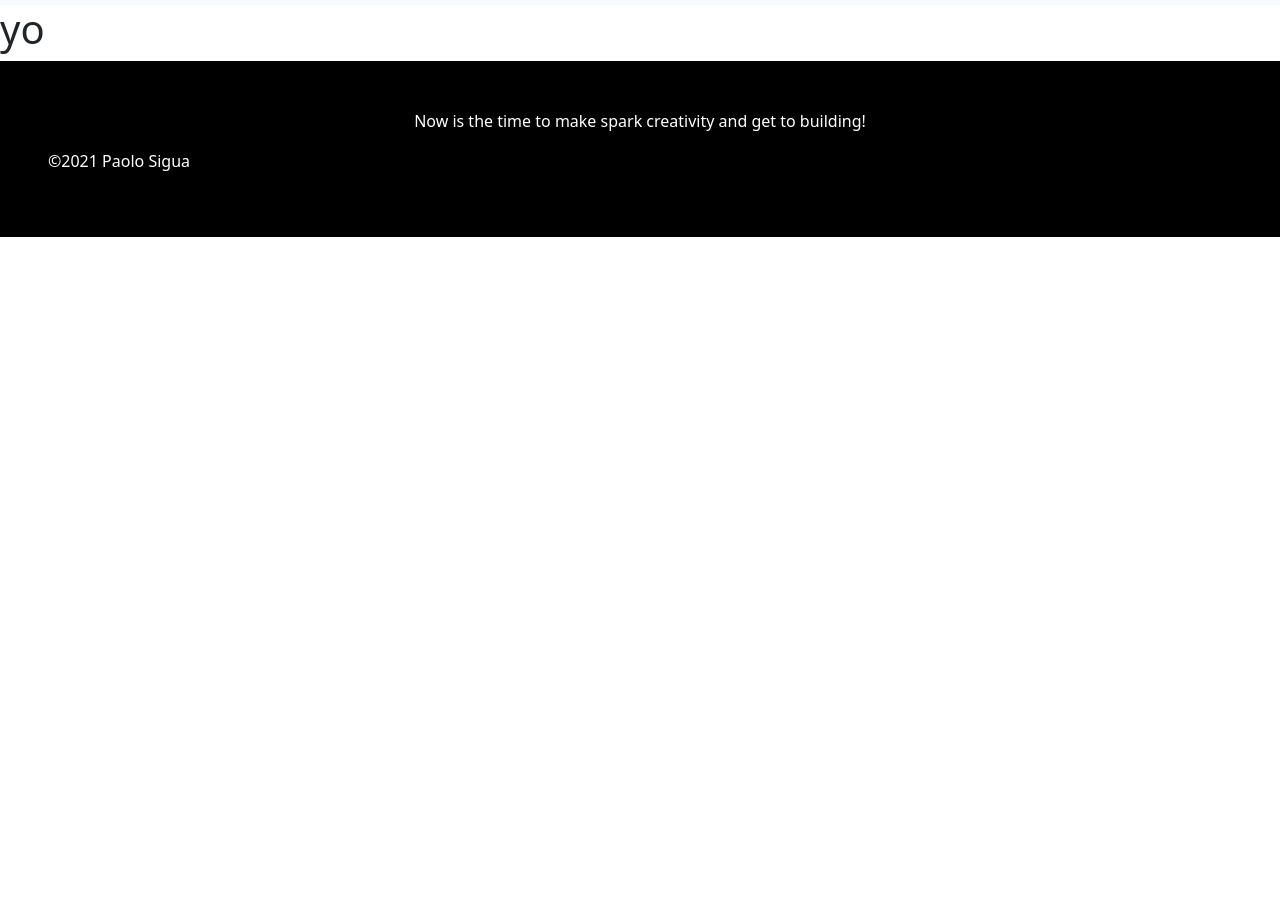
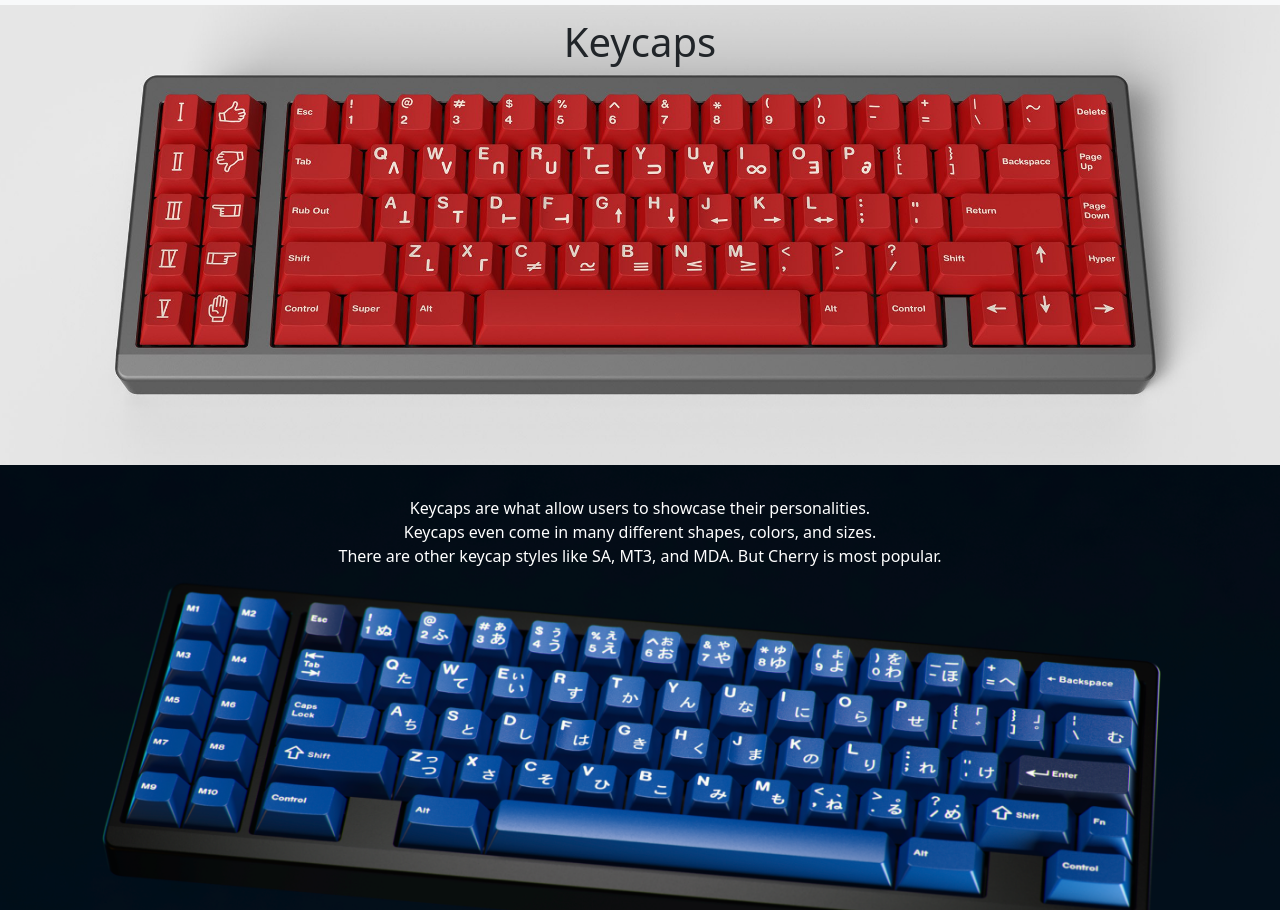
Before and after one commit to waPAO/Mech-Keys, a plain HTML site: page keycaps.html in a window 1280 px wide. Shown: the part 71-981 px from the top of the page. Before the commit the page ends 800 px from the top, so only its background shows below. Drawn offline with nearby package versions, Linux system fonts and the light colour scheme.

Commit message:
Update keycaps

```diff
--- a/keycaps.css
+++ b/keycaps.css
@@ -0,0 +1,27 @@
+#crimson {
+    background-image: url('home_imgs/crimson_cadet.jpeg');
+    background-position: center;
+    background-size: cover;
+    padding-top: 1%;
+    padding-bottom: 30%;
+}
+
+#crimson h1 {
+    font-weight: lighter;
+    font: 70px;
+}
+
+#striker {
+    background-image: url('home_imgs/strikers.png');
+    background-position: center;
+    background-size: cover;
+    padding-top: 3%;
+    padding-bottom: 40%;
+}
+
+#striker p {
+    font-weight: lighter;
+    font: 30px;
+    color: white;
+    line-height: .5;
+}
--- a/keycaps.html
+++ b/keycaps.html
@@ -25,8 +25,20 @@
             </ul>
         </div>
     </nav>
-    <h1> yo </h1>
 
+    <div class="row">
+        <div id="crimson" class="col-sm-12 text-center">
+            <h1>Keycaps</h1>
+        </div>
+    </div>
+
+    <div class="row">
+        <div id="striker" class="col-sm-12 text-center">
+            <p>Keycaps are what allow users to showcase their personalities.</p>
+            <p>Keycaps even come in many different shapes, colors, and sizes.</p>
+            <p>There are other keycap styles like SA, MT3, and MDA. But Cherry is most popular. </p>
+        </div>
+    </div>
 
 
     <script src="https://cdn.jsdelivr.net/npm/@popperjs/core@2.10.2/dist/umd/popper.min.js" integrity="sha384-7+zCNj/IqJ95wo16oMtfsKbZ9ccEh31eOz1HGyDuCQ6wgnyJNSYdrPa03rtR1zdB" crossorigin="anonymous"></script>
```
Also changed, not shown: home_imgs/strikers.png (added).
